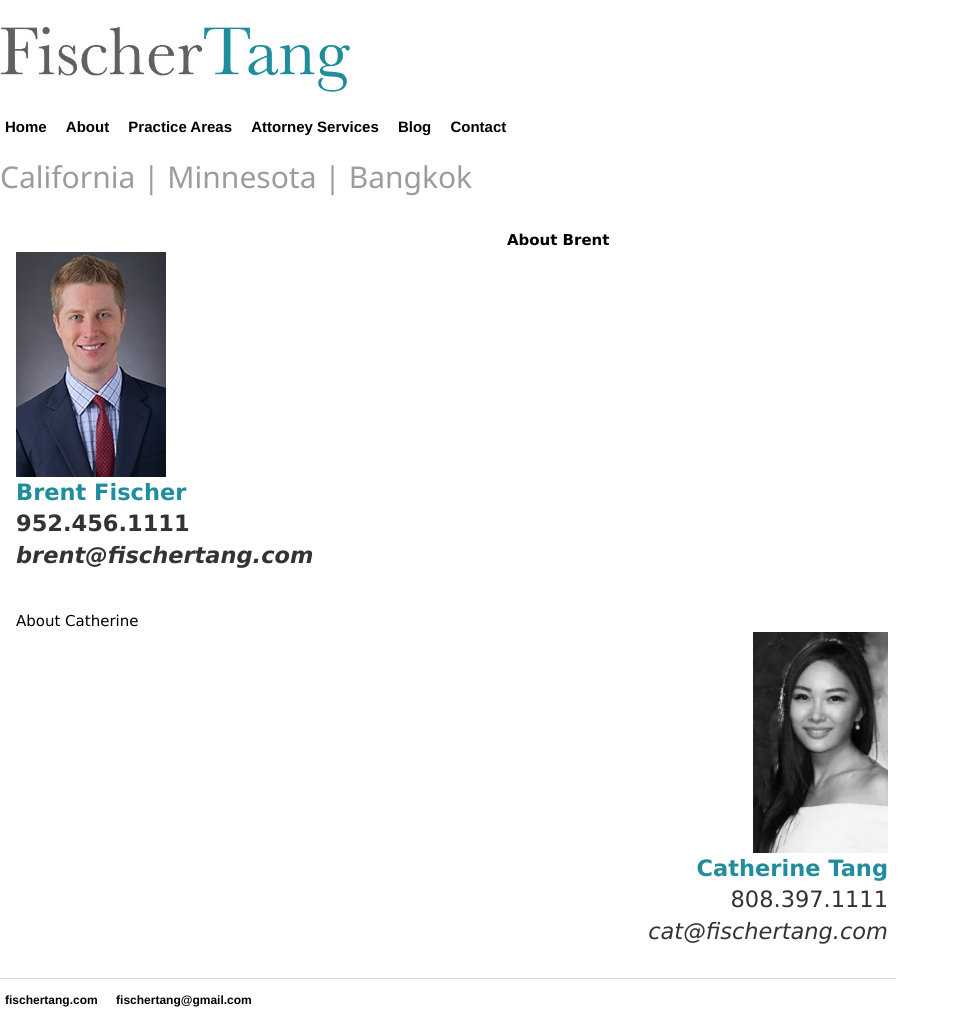
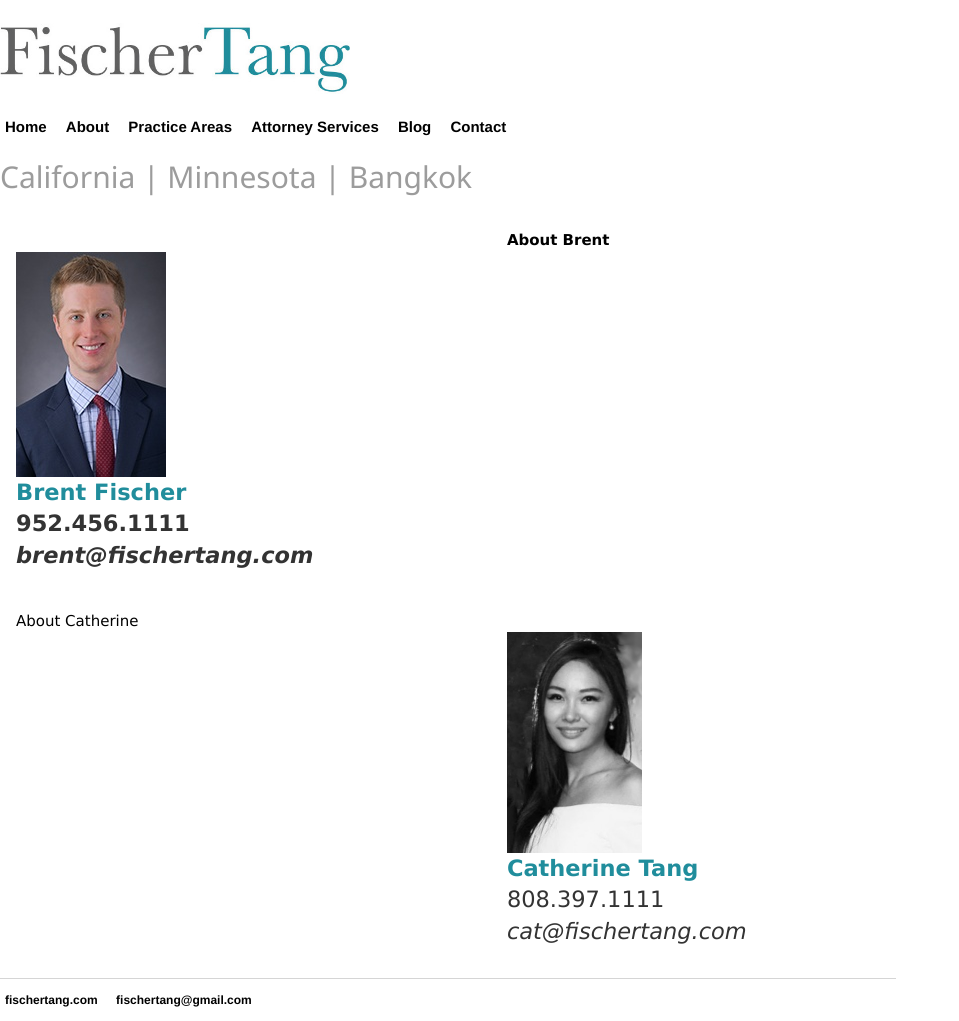
Before and after one commit to fischertang/fischertang.github.io, a Jekyll site: the page built from about/index.html, in a window 1280 px wide. Shown: the whole page, without its empty margins (0-959 px from the left). Built offline with Jekyll 4.4.1, drawn with Linux system fonts in a browser that asks for light colours.

Commit message:
Update index.html

```diff
--- a/about/index.html
+++ b/about/index.html
@@ -9,7 +9,7 @@ title: About Fischer Tang
   <table class="w3-table">
 <tr>
   <th>
-    <p margin-left=50px align=left><img src="/images/1B436148-CF7B-4CFA-B951-DFFFBCA02119.jpeg">
+    <p><img src="/images/1B436148-CF7B-4CFA-B951-DFFFBCA02119.jpeg">
     <br><b>Brent Fischer</b>
     <br>952.456.1111
     <br><i>brent@fischertang.com</i></p>
@@ -24,7 +24,7 @@ title: About Fischer Tang
     About Catherine
   </td>
   <td>
-     <p align=right><b><img src="/images/cat.jpg" width=135>
+     <p><b><img src="/images/cat.jpg" width=135>
      <br>Catherine Tang</b>
      <br>808.397.1111
      <br><i>cat@fischertang.com</i></p>
```
